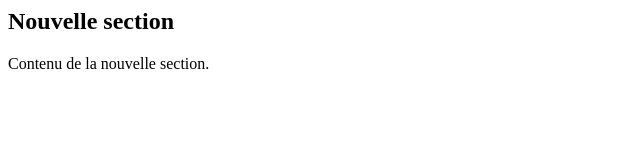
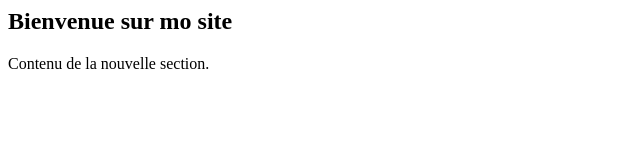
Before and after one commit to Nathanpsrd/MonSiteWeb, a plain HTML site: page index.html in a window 1280 px wide. Shown: the whole page, without its empty margins (0-640 px from the left). Drawn offline with Linux system fonts and the light colour scheme.

Commit message:
modification du titre

```diff
--- a/index.html
+++ b/index.html
@@ -1,4 +1,4 @@
 <section>
-    <h2>Nouvelle section</h2>
+    <h2>Bienvenue sur mo site</h2>
     <p>Contenu de la nouvelle section.</p>
   </section>
```
